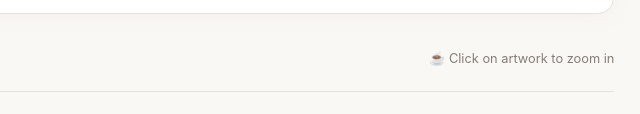
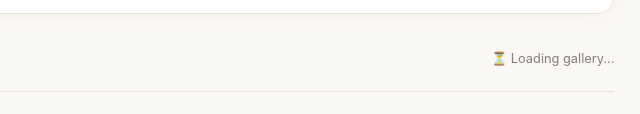
Before and after one commit to dasshuarts/dasshuarts.github.io, a plain HTML site: page index.html in a window 1280 px wide. Shown: the part 196-310 px from the top of the page, 640-1280 px from the left. Drawn offline with Linux system fonts and the light colour scheme.

Commit message:
Update index.html

```diff
--- a/index.html
+++ b/index.html
@@ -419,9 +419,10 @@
   <main class="gallery-grid" id="galleryGrid"></main>
 
 <script>
-  const SCRIPT_API_URL = "วางลิงก์_WEB_APP_URL_ของคุณตรงนี้";
+  // ✅ ฝัง URL และ ID ให้เรียบร้อยแล้ว ไม่ต้องแก้เพิ่ม!
+  const SCRIPT_API_URL = "https://script.google.com/macros/s/AKfycbxIbTJaE0XeRP9ZGgALqEjSlh_TcvNPSJ5weJfz5-_P0AkUF6V1bq3rNiDRm8NAmRTM/exec";
 
-  let currentLang = 'en'; // ตั้งค่า Default เป็นภาษาอังกฤษ
+  let currentLang = 'en';
   let globalArtworks = [];
 
   const translations = {
@@ -479,19 +480,24 @@
   }
 
   function loadGallery() {
-    if (!SCRIPT_API_URL || SCRIPT_API_URL.includes("https://script.google.com/macros/s/AKfycbxIbTJaE0XeRP9ZGgALqEjSlh_TcvNPSJ5weJfz5-_P0AkUF6V1bq3rNiDRm8NAmRTM/exec")) return;
+    const statusEl = document.getElementById('statusText');
+    statusEl.innerText = translations[currentLang].loading;
     const script = document.createElement('script');
     script.src = SCRIPT_API_URL + "?action=getArtworks&callback=onPortfolioLoaded&t=" + Date.now();
     document.body.appendChild(script);
   }
 
   window.onPortfolioLoaded = function(response) {
+    const statusEl = document.getElementById('statusText');
     if (response.avatarUrl) {
       document.getElementById('profileAvatar').src = response.avatarUrl;
     }
     if (response.artworks && response.artworks.length > 0) {
       globalArtworks = response.artworks;
       renderCards(globalArtworks);
+      statusEl.innerText = translations[currentLang].hint;
+    } else {
+      statusEl.innerText = translations[currentLang].empty;
     }
   };
 
```
